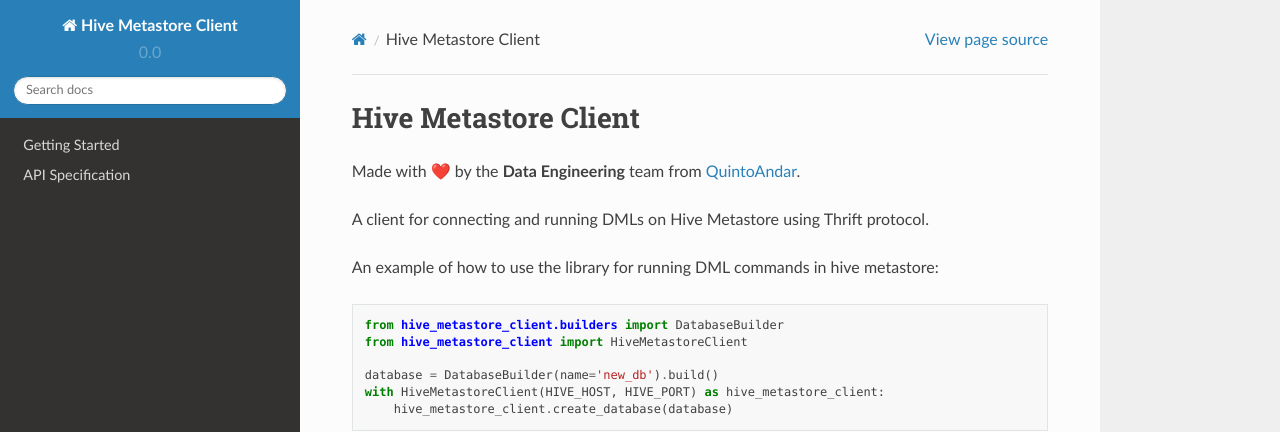
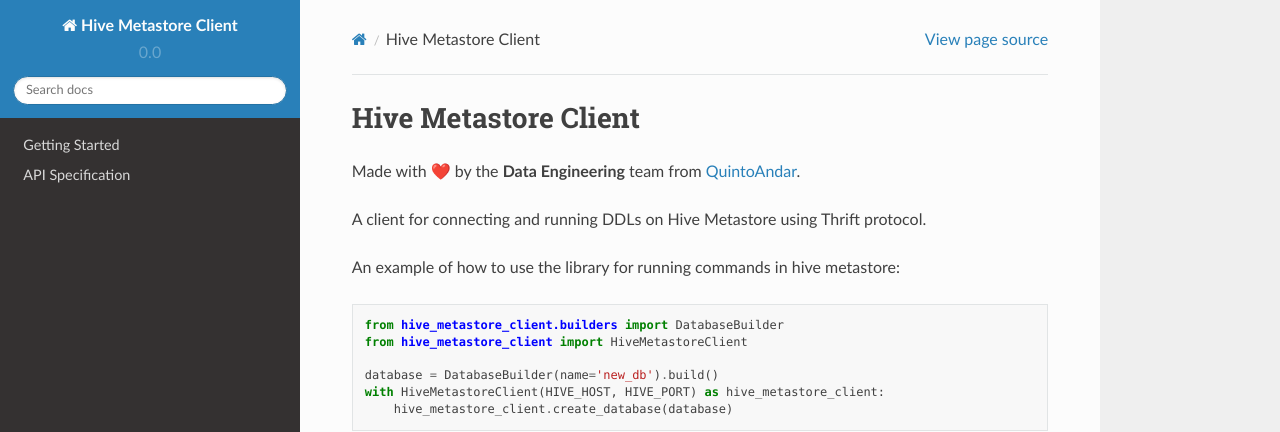
Before and after one commit to quintoandar/hive-metastore-client, a Sphinx documentation site: the page built from docs/source/index.rst, in a window 1280 px wide. Shown: the top 432 px of the page. Built offline with Sphinx 7.4.7 and the Read the Docs theme 2.0.0, drawn with Linux system fonts in a browser that asks for light colours.

Commit message:
Update descriptions

```diff
--- a/docs/source/index.rst
+++ b/docs/source/index.rst
@@ -2,9 +2,9 @@ Hive Metastore Client
 =====================
 Made with |:heart:| by the **Data Engineering** team from `QuintoAndar <https://github.com/quintoandar/>`_.
 
-A client for connecting and running DMLs on Hive Metastore using Thrift protocol.
+A client for connecting and running DDLs on Hive Metastore using Thrift protocol.
 
-An example of how to use the library for running DML commands in hive metastore:
+An example of how to use the library for running commands in hive metastore:
 
 .. code-block:: python
 
```
Also changed, not shown: README.md (+2 -2 lines).
